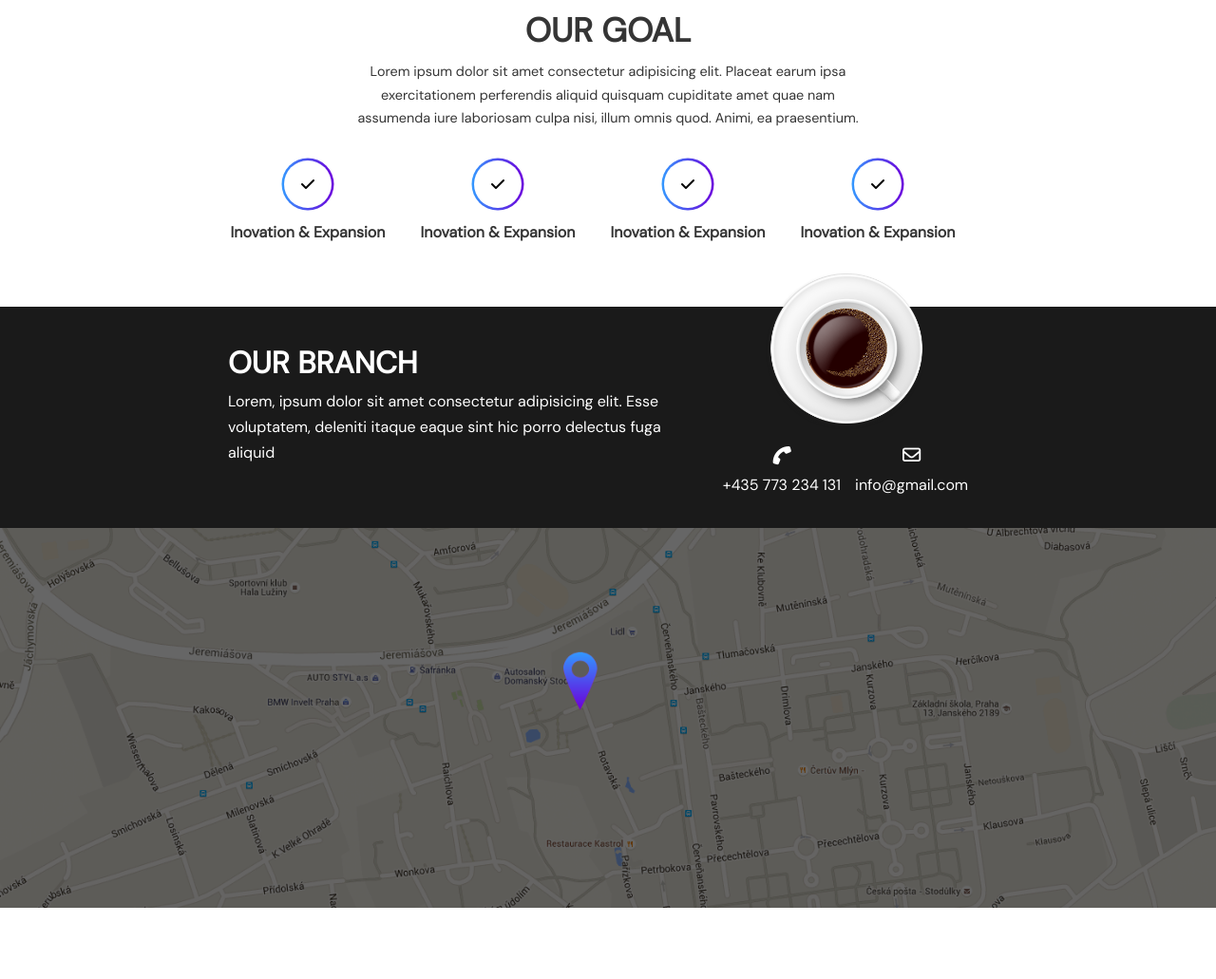
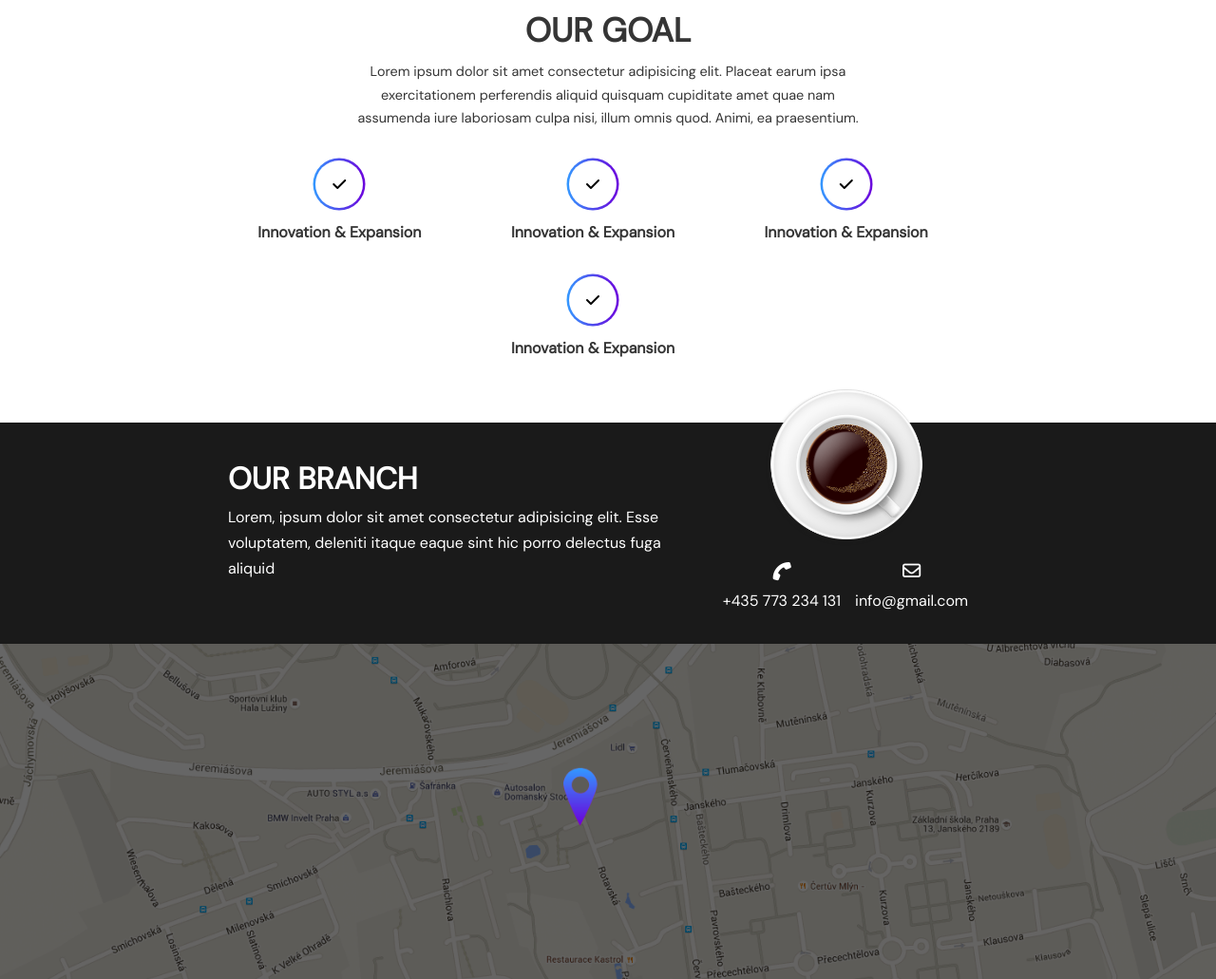
Before and after one commit to nuel1/Client, a plain HTML site: page index.html in a window 1280 px wide. Shown: the part 1229-2260 px from the top of the page at 95% size. Before the commit the page ends 2185 px from the top, so only its background shows below. Drawn offline with Linux system fonts and the light colour scheme.

Commit message:
New changes

```diff
--- a/css/style.css
+++ b/css/style.css
@@ -235,6 +235,7 @@ section {
   width: 80%;
   height: 93%;
   border-radius: 10px;
+  display: none;
 }
 
 .note {
@@ -422,7 +423,14 @@ section {
 }
 
 /* Media query */
+/* .screen--cover::after */
 
+@media (min-width: 456px) {
+  .screen--cover::after {
+    display: block;
+  }
+}
+/* 456 */
 @media (min-width: 486px) {
   .s-title-wrapper h1 {
     font-size: 1.9rem;
--- a/index.html
+++ b/index.html
@@ -194,7 +194,7 @@
                 <i class="fas fa-check"></i>
               </div>
               <div class="g-title">
-                <p>Inovation & Expansion</p>
+                <p>Innovation & Expansion</p>
               </div>
             </div>
             <div class="list-item">
@@ -202,7 +202,7 @@
                 <i class="fas fa-check"></i>
               </div>
               <div class="g-title">
-                <p>Inovation & Expansion</p>
+                <p>Innovation & Expansion</p>
               </div>
             </div>
             <div class="list-item">
@@ -210,7 +210,7 @@
                 <i class="fas fa-check"></i>
               </div>
               <div class="g-title">
-                <p>Inovation & Expansion</p>
+                <p>Innovation & Expansion</p>
               </div>
             </div>
             <div class="list-item">
@@ -218,7 +218,7 @@
                 <i class="fas fa-check"></i>
               </div>
               <div class="g-title">
-                <p>Inovation & Expansion</p>
+                <p>Innovation & Expansion</p>
               </div>
             </div>
           </div>
--- a/js/script.js
+++ b/js/script.js
@@ -3,7 +3,6 @@
   let f, p;
   f = (function () {
     return function (a) {
-      console.log(a);
       if (a[0].isIntersecting) {
         document.documentElement.style.setProperty("--b-blur", "0");
       }
@@ -13,7 +12,7 @@
   p = function() {
     return {
       root: null,
-      threshold: 0.5,
+      threshold: 0.1,
       rootMargin: '-200px'
     }
   }();
```
